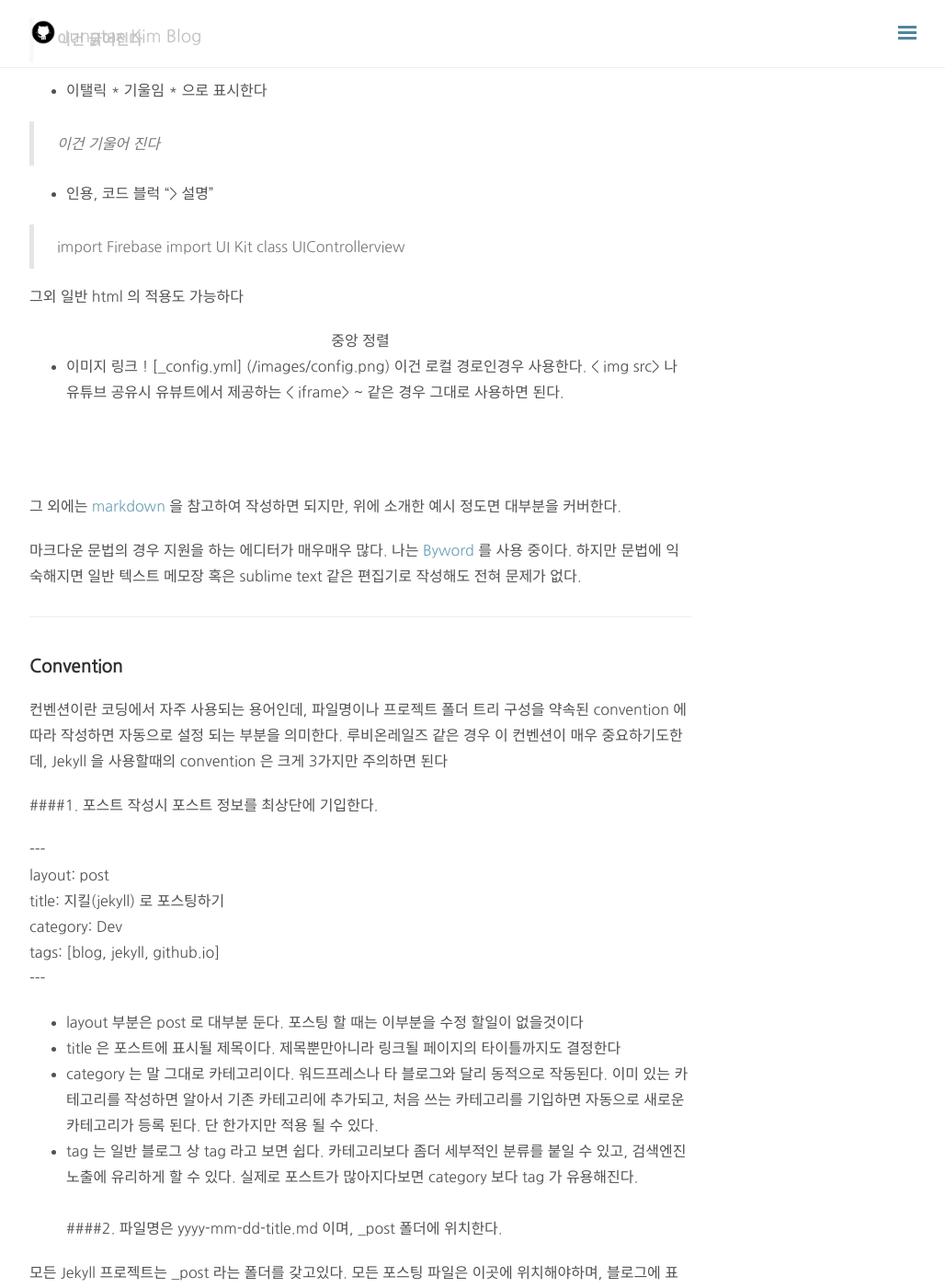
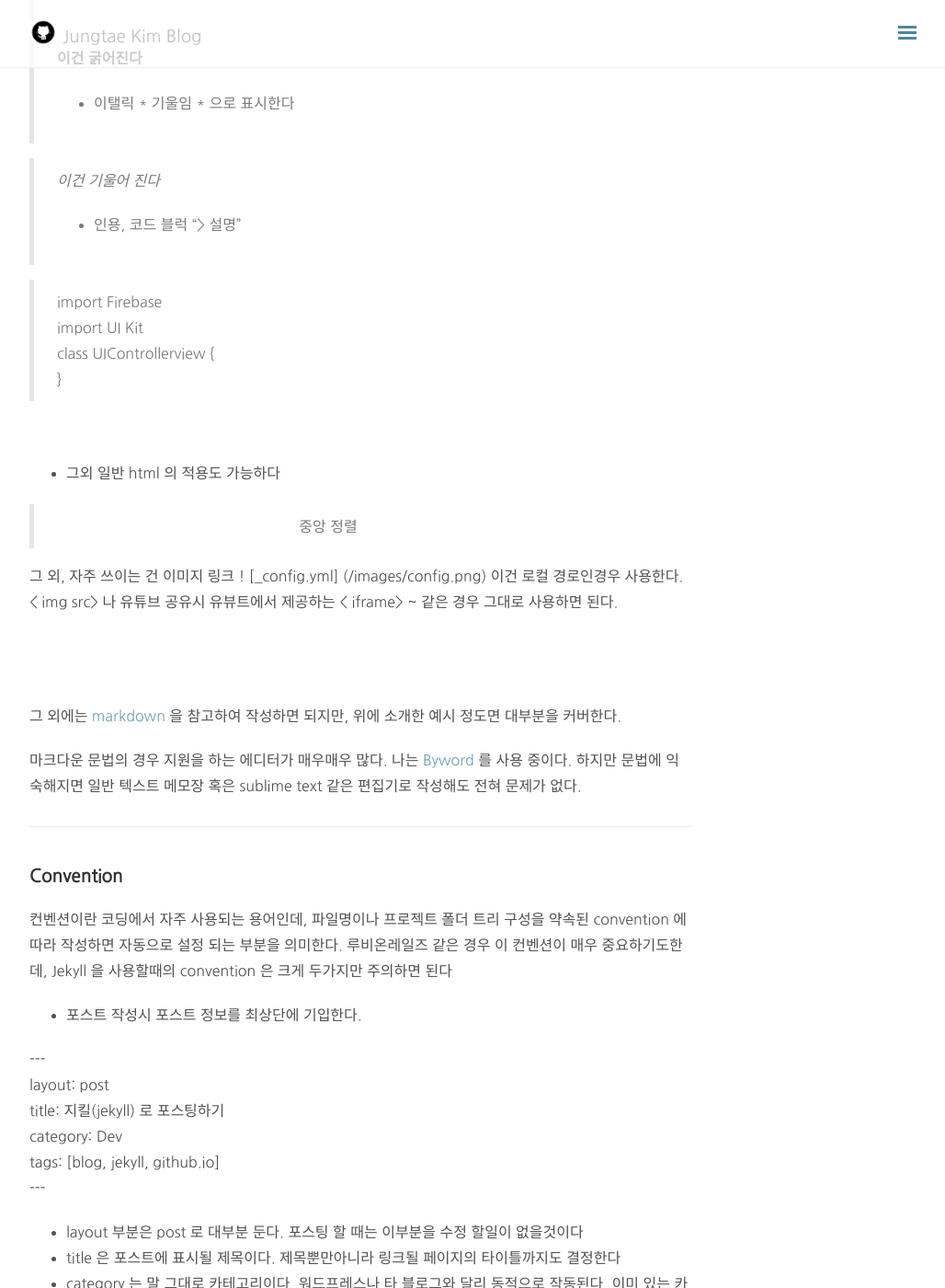
Before and after one commit to jungtaejtkim/jungtaejtkim.github.io, a Jekyll site: the page built from _posts/2017-05-02-posting.md, in a window 1280 px wide and 1400 px high, scrolled down 1540 px. Shown: the whole window at 92% size, without its empty margins (248-1276 px from the left). Built offline with Jekyll 4.4.1, drawn with Linux system fonts in a browser that asks for light colours; nearby versions of some CDN libraries; comment, search, counter and statistics services are not loaded; some of the changed text lies outside the part shown.

Commit message:
chagnge mino

```diff
--- a/_posts/2017-05-02-posting.md
+++ b/_posts/2017-05-02-posting.md
@@ -44,27 +44,30 @@ Jekyll 같은 경우 .md 를 취급하기때문에 최종적으로 확장자만
 * 링크는 다음과 같이 표시된다 [화면에노출하고싶은 표시] (실제 링크 url)
 
 > [네이버](www.naver.com)
-
+<br>
 * 볼드 : _ 볼드 _ 혹은 * * 볼드 * * 로 표시한다
 
 > **이건 굵어진다**
-
+<br>
 * 이탤릭 * 기울임 * 으로 표시한다
 
 > *이건 기울어 진다*
-
+<br>
 * 인용, 코드 블럭 "> 설명"
 
-> import Firebase
-import UI Kit
-class UIControllerview
+> import Firebase <br>
+import UI Kit <br>
+class UIControllerview { <br>
+} <br>
 
-그외 일반 html 의 적용도 가능하다
+<br>
 
-<center> 중앙 정렬 </center>
+* 그외 일반 html 의 적용도 가능하다
+
+> <center> 중앙 정렬 </center>
 
 
-* 이미지 링크 ! [_config.yml] ({{ site.baseurl }}/images/config.png) 이건 로컬 경로인경우 사용한다. < img src> 나 유튜브 공유시 유뷰트에서 제공하는 < iframe> ~ 같은 경우 그대로 사용하면 된다.
+그 외, 자주 쓰이는 건 이미지 링크 ! [_config.yml] ({{ site.baseurl }}/images/config.png) 이건 로컬 경로인경우 사용한다. < img src> 나 유튜브 공유시 유뷰트에서 제공하는 < iframe> ~ 같은 경우 그대로 사용하면 된다.
 
 <br>
 <br>
@@ -79,9 +82,9 @@ class UIControllerview
 
 ## Convention
 
-컨벤션이란 코딩에서 자주 사용되는 용어인데, 파일명이나 프로젝트 폴더 트리 구성을 약속된 convention 에 따라 작성하면 자동으로 설정 되는 부분을 의미한다. 루비온레일즈 같은 경우 이 컨벤션이 매우 중요하기도한데, Jekyll 을 사용할때의 convention 은 크게 3가지만 주의하면 된다
+컨벤션이란 코딩에서 자주 사용되는 용어인데, 파일명이나 프로젝트 폴더 트리 구성을 약속된 convention 에 따라 작성하면 자동으로 설정 되는 부분을 의미한다. 루비온레일즈 같은 경우 이 컨벤션이 매우 중요하기도한데, Jekyll 을 사용할때의 convention 은 크게 두가지만 주의하면 된다
 
-####1. 포스트 작성시 포스트 정보를 최상단에 기입한다.
+*  포스트 작성시 포스트 정보를 최상단에 기입한다.
 
 <p>---<br>
 layout: post<br>
@@ -97,7 +100,7 @@ tags: [blog, jekyll, github.io]<br>
 * tag 는 일반 블로그 상 tag 라고 보면 쉽다. 카테고리보다 좀더 세부적인 분류를 붙일 수 있고, 검색엔진 노출에 유리하게 할 수 있다. 실제로 포스트가 많아지다보면 category 보다 tag 가 유용해진다.
 <br>
 <br>
-####2. 파일명은 yyyy-mm-dd-title.md 이며, _post 폴더에 위치한다.
+* 파일명은 yyyy-mm-dd-title.md 이며, _post 폴더에 위치한다.
 
 모든 Jekyll 프로젝트는 _post 라는 폴더를 갖고있다. 모든 포스팅 파일은 이곳에 위치해야하며, 블로그에 표시될 작성 일자가 앞에 붙어야한다. 실제 지킬에 노출되는 포스트는 이 시간순으로 표시되지, 업로드 순으로 표시되지않는다. title 의 경우 중간에 - 를 기입시 띄어쓰기효과가있다. 그리고 현재 날짜를 넘어가는 미래의 포스트의 경우, 현재 시점에는 표시되지 않고 해당 시점을 넘어가야 표시된다. 가령 2022년으로 표시해두면 2022년 해당 시점이 지나야 포스트가 블로그에 표시된다.
 
@@ -110,10 +113,11 @@ tags: [blog, jekyll, github.io]<br>
 
 위 사항을 지켜 포스트를 작성하고나면, .md 파일이 제목 컨벤션을 가진 채로 _post 폴더 안에 위치하게 된다. 업로드 하는법은 jekyll 설치때 자주 사용했던 git 명령어로 github.io 로 밀어 넣는다고 생각하면 된다
 
+{% highlight js %}
 git add *
 git commit -m "post"
 git push
-
+{% endhighlight %}
 
 이렇게 밀어 넣고 약 2분 정도 있으면 자신의 jekyll 블로그가 변경 된 걸 알 수 있다.
 
```
